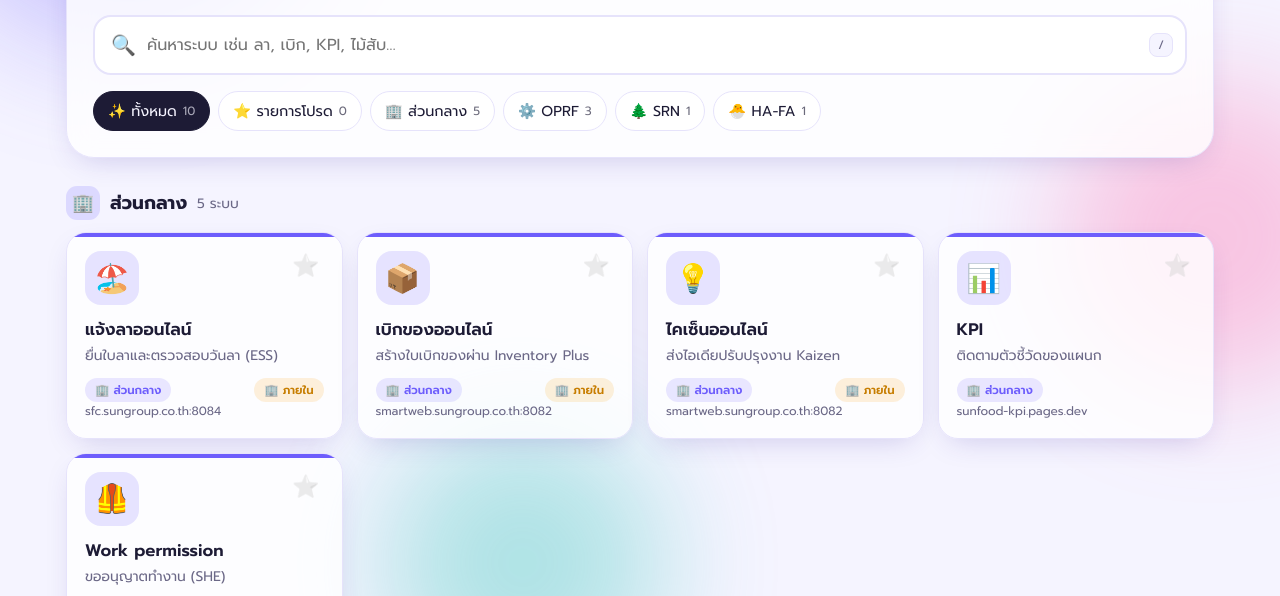
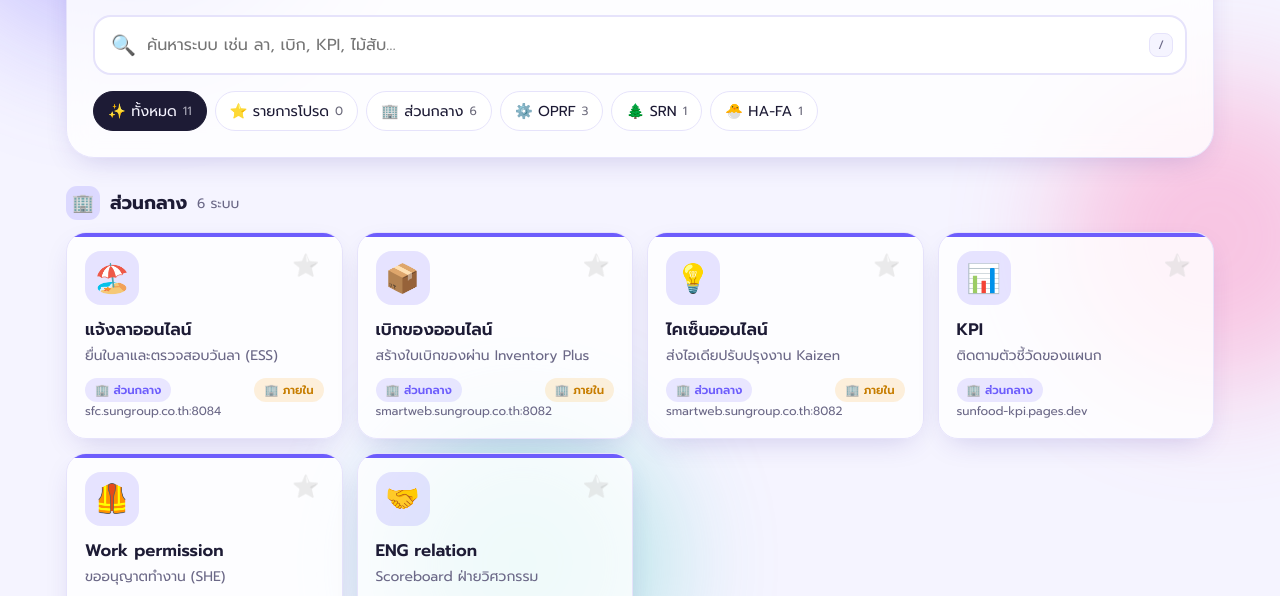
Before and after one commit to sunfoodengop-spec/webhub, a plain HTML site: page index.html in a window 1280 px wide. Shown: the part 200-796 px from the top of the page. Drawn offline with Linux system fonts and the light colour scheme.

Commit message:
Update index.html

```diff
--- a/index.html
+++ b/index.html
@@ -190,6 +190,7 @@ const LINKS = [
   { cat:'central', icon:'💡', name:'ไคเซ็นออนไลน์',        desc:'ส่งไอเดียปรับปรุงงาน Kaizen',       url:'http://smartweb.sungroup.co.th:8082/Kaizen/#/kaizen' },
   { cat:'central', icon:'📊', name:'KPI',                  desc:'ติดตามตัวชี้วัดของแผนก',             url:'https://sunfood-kpi.pages.dev/#dept=8' },
   { cat:'central', icon:'🦺', name:'Work permission',      desc:'ขออนุญาตทำงาน (SHE)',               url:'http://smartweb.sungroup.co.th:8082/she/login' },
+  { cat:'central', icon:'🤝', name:'ENG relation',         desc:'Scoreboard ฝ่ายวิศวกรรม',            url:'http://dss.sungroup.co.th/eng-scoreboard' },
   { cat:'oprf',    icon:'📝', name:'ระบบจดเครื่องออนไลน์',  desc:'บันทึกค่าเครื่องจักรออนไลน์',        url:'http://dss.sungroup.co.th/oprf-management' },
   { cat:'oprf',    icon:'🗂️', name:'ระบบติดตามงาน Project', desc:'ติดตามความคืบหน้างานโปรเจกต์',       url:'http://dss.sungroup.co.th/oprf-projectcal' },
   { cat:'oprf',    icon:'🔧', name:'PM CMMS',              desc:'แผนบำรุงรักษาเชิงป้องกัน (PM)',      url:'http://dss.sungroup.co.th/oprf-cmms/public/' },
```
